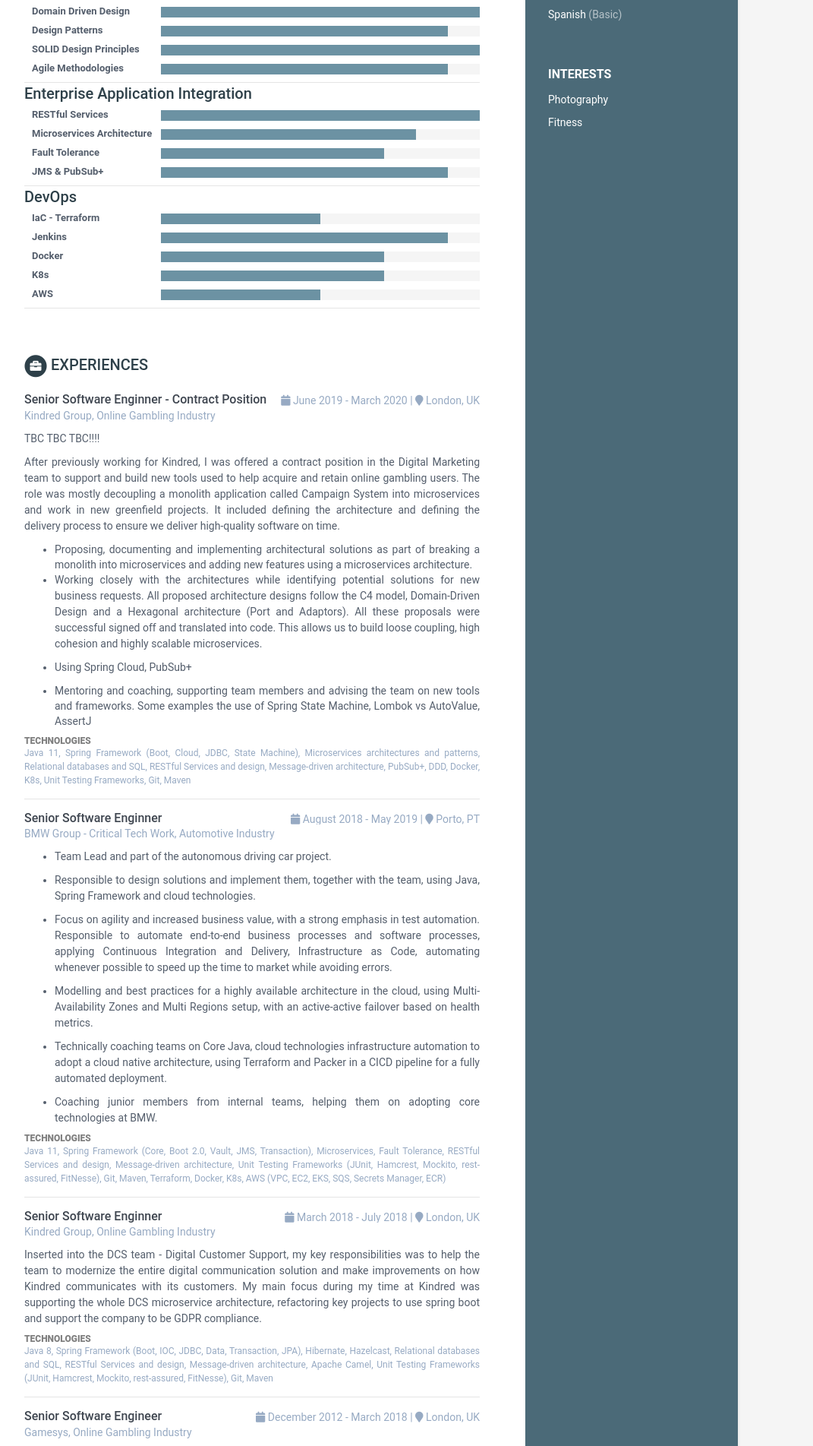
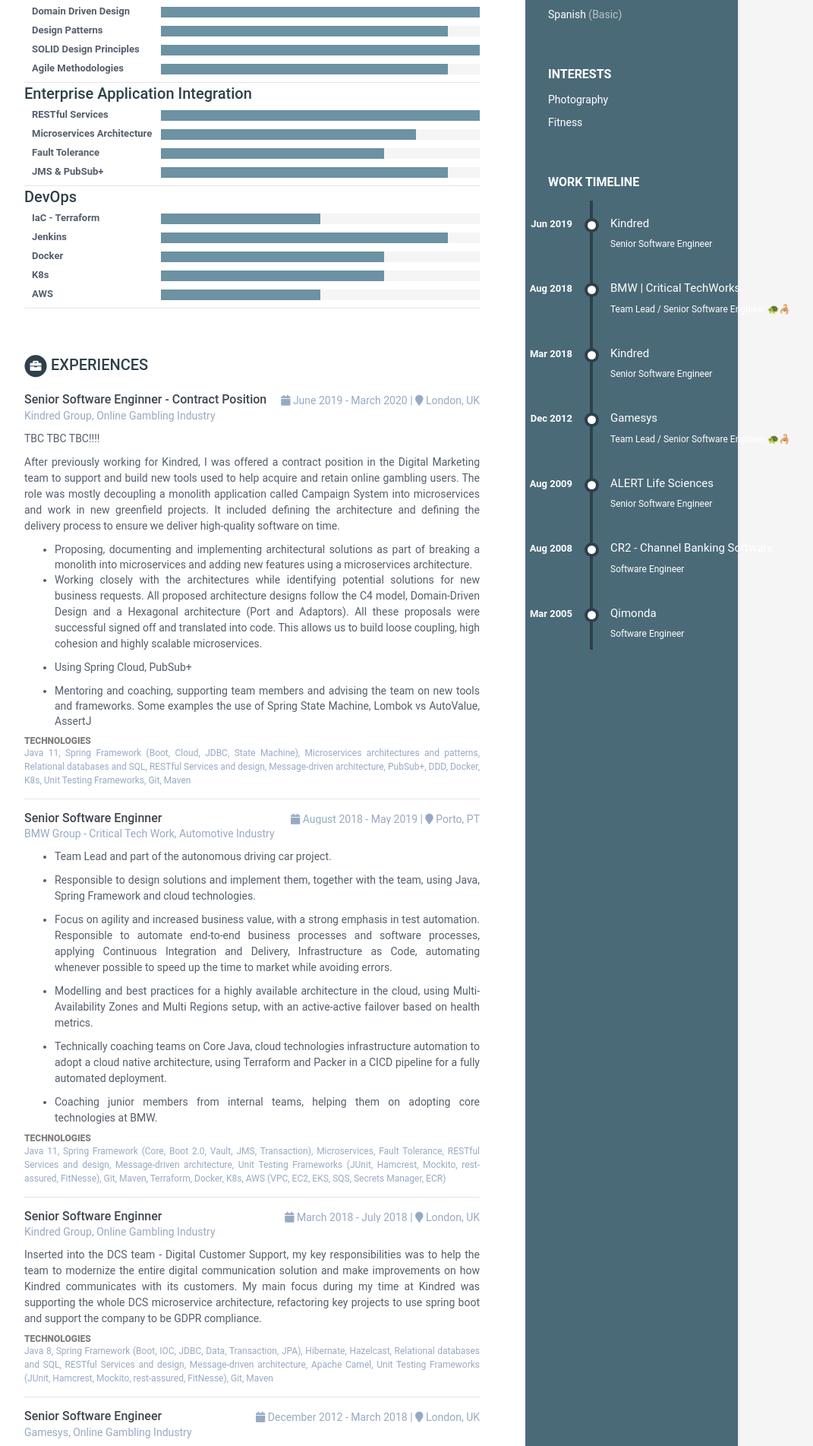
Before and after one commit to valdemarpereira/valdemarpereira.github.io, a Jekyll site: the page built from index.html, in a window 1280 px wide. Shown: the part 832-2735 px from the top of the page at 76% size, without its empty margins (168-1239 px from the left). Built offline with Jekyll 4.4.1, drawn with Linux system fonts in a browser that asks for light colours; some of the changed text lies outside the part shown.

Commit message:
Add a timeline

```diff
--- a/_data/data.yml
+++ b/_data/data.yml
@@ -177,7 +177,7 @@ experiences:
         .NET Framework 3.5, C++, C#, ADO.NET, WCF, Linq, XML, XSL, SQL, NUnit, AOP, Rhino Mocks, CVS
 
     - role: Software Enginner
-      time: August 2008 - July 2009
+      time: March 2005 - June 2008
       company: Qimonda AG, Semi-conductor Industry
       location: Porto, PT
       details: |
--- a/_includes/sidebar.html
+++ b/_includes/sidebar.html
@@ -30,4 +30,6 @@
     {% include about.html %}
   {% endif %}
 
+  {% include timeline.html %}
+
 </div><!--//sidebar-wrapper-->
--- /dev/null
+++ b/_includes/timeline.html
@@ -0,0 +1,36 @@
+<div class="interests-container container-block">
+  <h2 class="container-block-title">
+    Work Timeline
+  </h2>
+
+  <ul class="timeline">
+    <li class="event" data-date="Jun 2019">
+      <h3 class="company">Kindred</h3>
+      <p class="role">Senior Software Engineer</p>
+    </li>
+    <li class="event" data-date="Aug 2018">
+      <h3 class="company">BMW | Critical TechWorks</h3>
+      <p class="role">Team Lead / Senior Software Engineer 🐢🦂</p>
+    </li>
+    <li class="event" data-date="Mar 2018">
+      <h3 class="company">Kindred</h3>
+      <p class="role">Senior Software Engineer</p>
+    </li>
+    <li class="event" data-date="Dec 2012">
+      <h3 class="company">Gamesys</h3>
+      <p class="role">Team Lead / Senior Software Engineer 🐢🦂</p>
+    </li>
+    <li class="event" data-date="Aug 2009">
+      <h3 class="company">ALERT Life Sciences</h3>
+      <p class="role">Senior Software Engineer</p>
+    </li>
+    <li class="event" data-date="Aug 2008">
+      <h3 class="company">CR2 - Channel Banking Software</h3>
+      <p class="role">Software Engineer</p>
+    </li>
+    <li class="event" data-date="Mar 2005">
+      <h3 class="company">Qimonda</h3>
+      <p class="role">Software Engineer</p>
+    </li>
+  </ul>
+</div>
--- a/_sass/_base.scss
+++ b/_sass/_base.scss
@@ -303,17 +303,115 @@ p {
 
 
 
+/* Variables */
+/* Base */
+//body {
+//    background: #252827;
+//    font-size: 16px;
+//}
+//p {
+//    font-weight: 300;
+//}
+//a {
+//    color: #6c6d6d;
+//    text-decoration: none;
+//    text-transform: uppercase;
+//    display: block;
+//    letter-spacing: 0.3em;
+//    font-size: 0.6em;
+//    font-weight: 400;
+//    background: #252727;
+//    padding: 0.3rem 1rem;
+//    margin: 1.9rem 0 0 0;
+//    float: right;
+//}
+//
+//strong {
+//    font-weight: 600;
+//}
+//h1 {
+//    font-family: 'Saira', sans-serif;
+//    letter-spacing: 1.5px;
+//    color: white;
+//    font-weight: 400;
+//    font-size: 2.4em;
+//}
+//#timeline-content {
+//    margin-top: 50px;
+//    text-align: center;
+//}
+///* Timeline */
 
-.footer {
-    padding-top: 30px;
-    .copyright {
-        line-height: 1.6;
-        color: $text-color-secondary;
-        font-size: 13px;
+.timeline-title {
+    font-weight: 100;
+    font-size: 20px;
+}
+
+
+.timeline {
+    border-left: 4px solid darken($theme-color, 15%);
+    border-bottom-right-radius: 4px;
+    border-top-right-radius: 4px;
+    margin: 10px auto;
+    position: relative;
+    font-size: 1.03em;
+    padding-left: 53px;
+    padding-right: 53px;
+    padding-top: 2px;
+    padding-bottom: 2px;
+    list-style: none;
+    text-align: left;
+    font-weight: 100;
+    max-width: 30%;
+
+    .company {
+        font-weight: 400;
+        font-size: 15px;
+        margin-left: -30px;
+        white-space: nowrap;
     }
+    .role {
+        font-weight: 400;
+        font-size: 12px;
+        margin-left: -30px;
+        white-space: nowrap;
+    }
+}
 
-    .fa-heart {
-        color: $heart;
-    }
 
+.timeline .event {
+    border-bottom: 1px dashed rgba(255, 255, 255, 0.1);
+    padding-bottom: 5px;
+    margin-bottom: 25px;
+    position: relative;
 }
+.timeline .event:last-of-type {
+    padding-bottom: 0;
+    margin-bottom: 0;
+    border: none;
+}
+.timeline .event:before,
+.timeline .event:after {
+    position: absolute;
+    display: block;
+    top: 0;
+}
+.timeline .event:before {
+    left: -200px;
+    color: solid darken($theme-color, 15%);
+    content: attr(data-date);
+    text-align: right;
+    font-weight: 700;
+    font-size: 0.9em;
+    min-width: 120px;
+}
+.timeline .event:after {
+    box-shadow: 0 0 0 4px darken($theme-color, 15%);
+    left: -60px;
+    background: #ffffff;
+    border-radius: 50%;
+    height: 11px;
+    width: 11px;
+    content: "";
+    top: 5px;
+}
```
Also changed, not shown: 2 other files.
